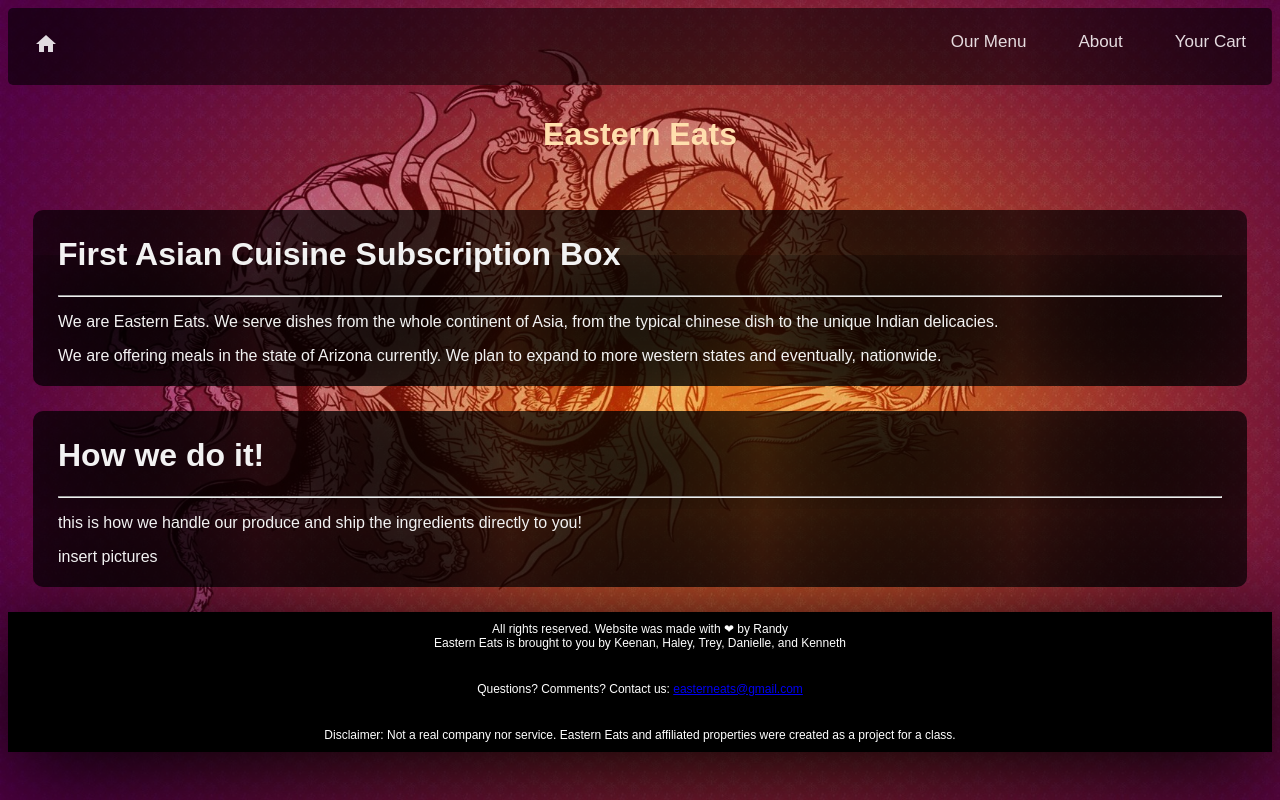
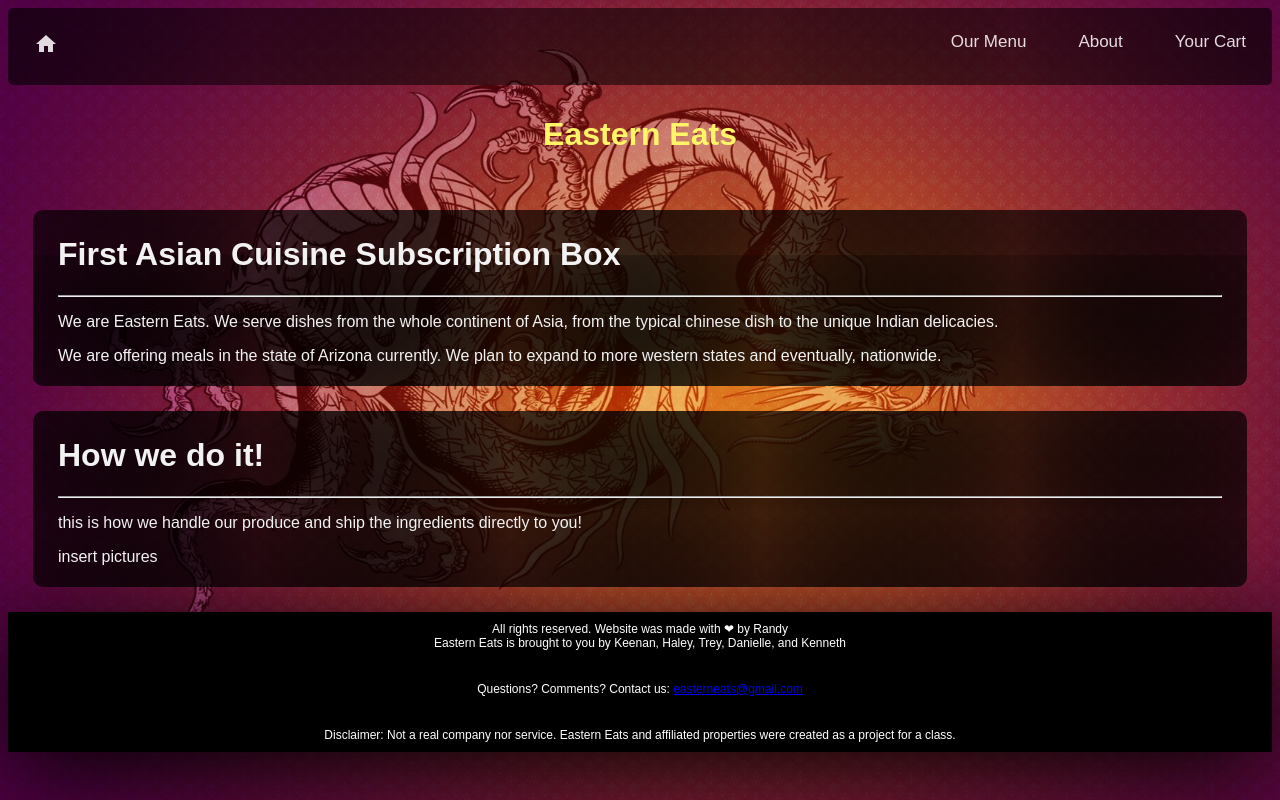
Before and after one commit to paddy-fields/Eastern-Eats, a plain HTML site: page index.html in a window 1280 px wide. Drawn offline with Linux system fonts and the light colour scheme.

Commit message:
small change to header color

```diff
--- a/styles.css
+++ b/styles.css
@@ -44,7 +44,7 @@ li a:hover {
     box-shadow: 5px 5px 10px black;
 }
 .header {
-    color: navajowhite;
+    color: #fff566;
     text-align: center;
     padding: 10px;
 }
```
